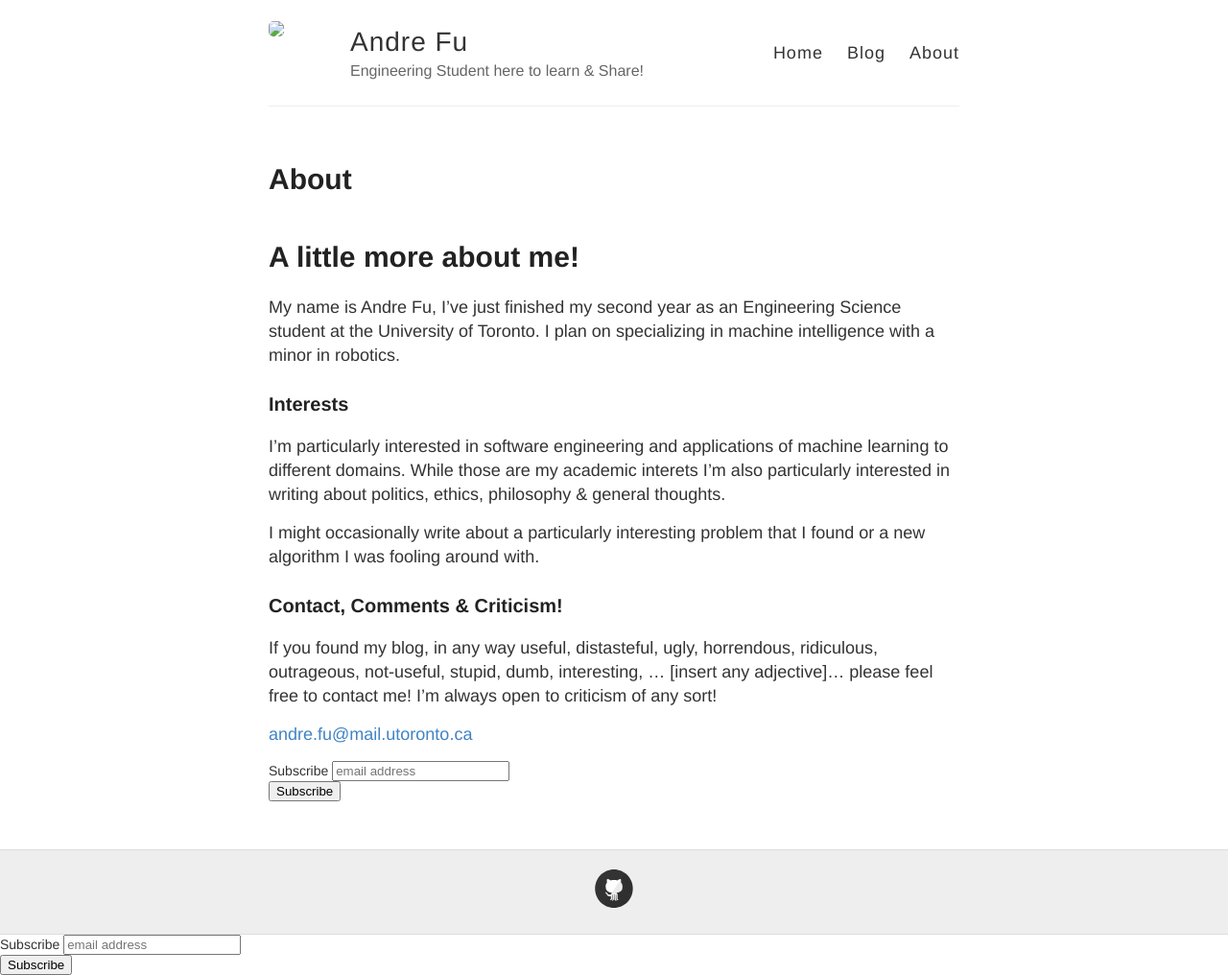
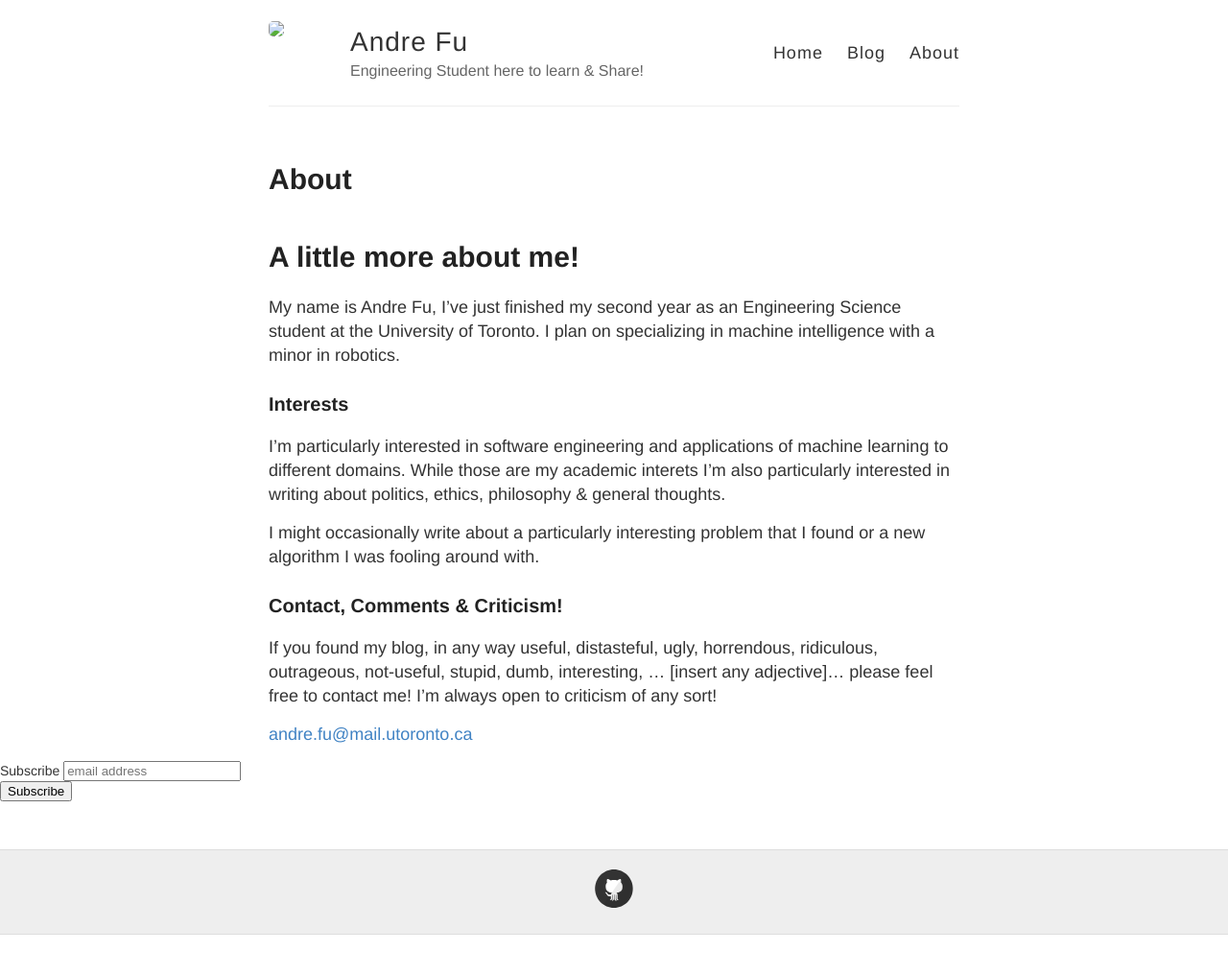
Before and after one commit to andre-fu/blog, a Jekyll site: the page built from about.md, in a window 1280 px wide. Shown: the whole page at 96% size. Built offline with Jekyll 4.4.1, drawn with Linux system fonts in a browser that asks for light colours; comment, search, counter and statistics services are not loaded; after the commit the page ends 974 px from its top, so only the background shows below that.

Commit message:
subscribe

```diff
--- a/_layouts/default.html
+++ b/_layouts/default.html
@@ -42,17 +42,7 @@
     {{ content }}
   </div>
 
-  <div class="wrapper-footer">
-    <div class="container">
-      <footer class="footer">
-        {% include svg-icons.html %}
-      </footer>
-    </div>
-  </div>
-
-  {% include analytics.html %}
-
-  <div>
+  <div id="subscribe">
     <!-- Begin Mailchimp Signup Form -->
     <link href="//cdn-images.mailchimp.com/embedcode/horizontal-slim-10_7.css" rel="stylesheet" type="text/css">
     <style type="text/css">
@@ -84,6 +74,15 @@
 
     <!--End mc_embed_signup-->
   </div>
+  <div class="wrapper-footer">
+    <div class="container">
+      <footer class="footer">
+        {% include svg-icons.html %}
+      </footer>
+    </div>
+  </div>
+
+  {% include analytics.html %}
 </body>
 
 </html>
--- a/_layouts/page.html
+++ b/_layouts/page.html
@@ -10,36 +10,4 @@ layout: default
     {{ content }}
   </div>
 
-  <div>
-    <!-- Begin Mailchimp Signup Form -->
-    <link href="//cdn-images.mailchimp.com/embedcode/horizontal-slim-10_7.css" rel="stylesheet" type="text/css">
-    <style type="text/css">
-      #mc_embed_signup {
-        background: #fff;
-        clear: left;
-        font: 14px Helvetica, Arial, sans-serif;
-        width: 100%;
-      }
-
-      /* Add your own Mailchimp form style overrides in your site stylesheet or in this style block.
-	   We recommend moving this block and the preceding CSS link to the HEAD of your HTML file. */
-    </style>
-    <div id="mc_embed_signup">
-      <form action="https://andrefu.us10.list-manage.com/subscribe/post?u=988f871ed1434c39bbd66f3e3&amp;id=8ee6d5228e"
-        method="post" id="mc-embedded-subscribe-form" name="mc-embedded-subscribe-form" class="validate" target="_blank"
-        novalidate>
-        <div id="mc_embed_signup_scroll">
-          <label for="mce-EMAIL">Subscribe</label>
-          <input type="email" value="" name="EMAIL" class="email" id="mce-EMAIL" placeholder="email address" required>
-          <!-- real people should not fill this in and expect good things - do not remove this or risk form bot signups-->
-          <div style="position: absolute; left: -5000px;" aria-hidden="true"><input type="text"
-              name="b_988f871ed1434c39bbd66f3e3_8ee6d5228e" tabindex="-1" value=""></div>
-          <div class="clear"><input type="submit" value="Subscribe" name="subscribe" id="mc-embedded-subscribe"
-              class="button"></div>
-        </div>
-      </form>
-    </div>
-
-    <!--End mc_embed_signup-->
-  </div>
 </article>
```
